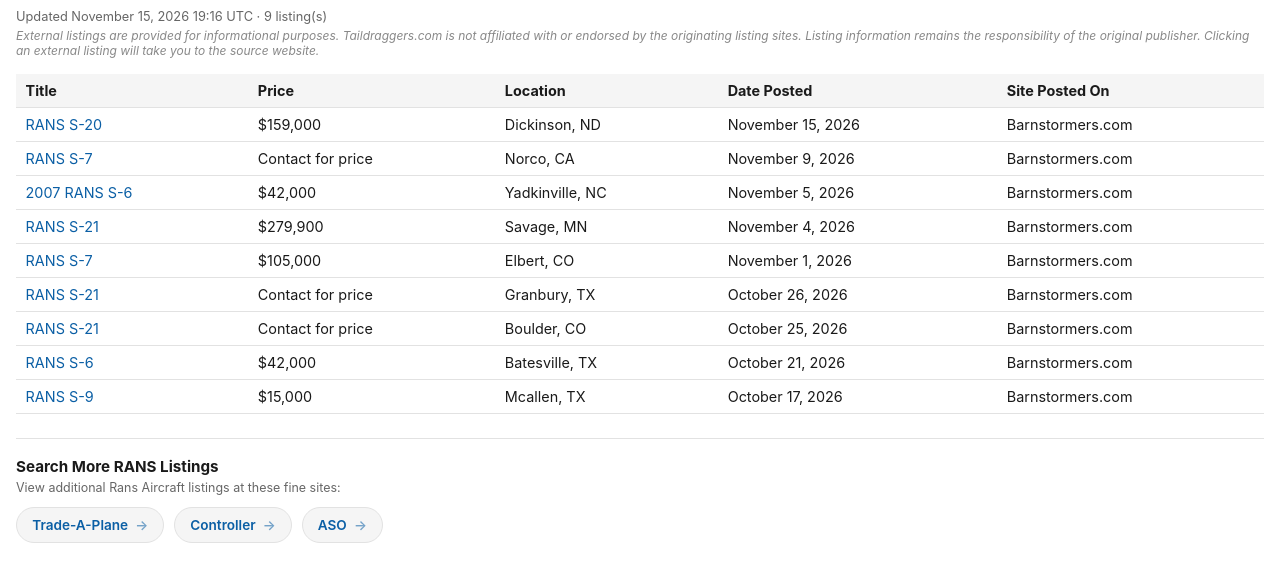
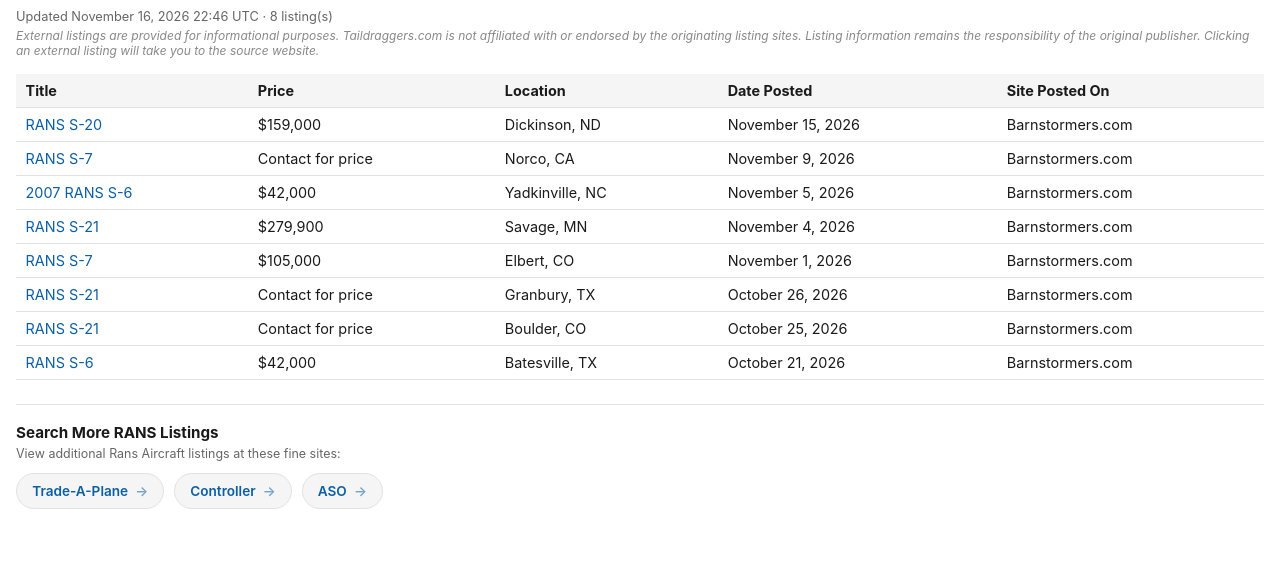
Before and after one commit to taildraggers/rans, a plain HTML site: page docs/index.html in a window 1280 px wide. Shown: the part 43-624 px from the top of the page. Drawn offline with Linux system fonts and the light colour scheme.

Commit message:
Update RANS listings (2026-11-16)

```diff
--- a/docs/index.html
+++ b/docs/index.html
@@ -76,7 +76,7 @@
 </head>
 <body>
   <h1>Other RANS Ads on the Web</h1>
-  <div class="updated">Updated November 15, 2026 19:16 UTC &middot; 9 listing(s)</div>
+  <div class="updated">Updated November 16, 2026 22:46 UTC &middot; 8 listing(s)</div>
   <div class="disclaimer">External listings are provided for informational purposes. Taildraggers.com is not affiliated with or endorsed by the originating listing sites. Listing information remains the responsibility of the original publisher. Clicking an external listing will take you to the source website.</div>
   <table>
     <thead>
@@ -91,7 +91,6 @@
         <tr><td><a href="https://www.barnstormers.com/classified-2078358-Rans-S-21-BRAND-NEW.html" target="_blank" rel="noopener noreferrer">RANS S-21</a></td><td>Contact for price</td><td>Granbury, TX</td><td>October 26, 2026</td><td>Barnstormers.com</td></tr>
         <tr><td><a href="https://www.barnstormers.com/classified-1959320-Rans-S21-Outbound.html" target="_blank" rel="noopener noreferrer">RANS S-21</a></td><td>Contact for price</td><td>Boulder, CO</td><td>October 25, 2026</td><td>Barnstormers.com</td></tr>
         <tr><td><a href="https://www.barnstormers.com/classified-2038122-Rans-S-6ES.html" target="_blank" rel="noopener noreferrer">RANS S-6</a></td><td>$42,000</td><td>Batesville, TX</td><td>October 21, 2026</td><td>Barnstormers.com</td></tr>
-        <tr><td><a href="https://www.barnstormers.com/classified-2078738-RANS--S9-CHAOS-FOR-SALE.html" target="_blank" rel="noopener noreferrer">RANS S-9</a></td><td>$15,000</td><td>Mcallen, TX</td><td>October 17, 2026</td><td>Barnstormers.com</td></tr>
     </tbody>
   </table>
   <div class="more-resources">
```
